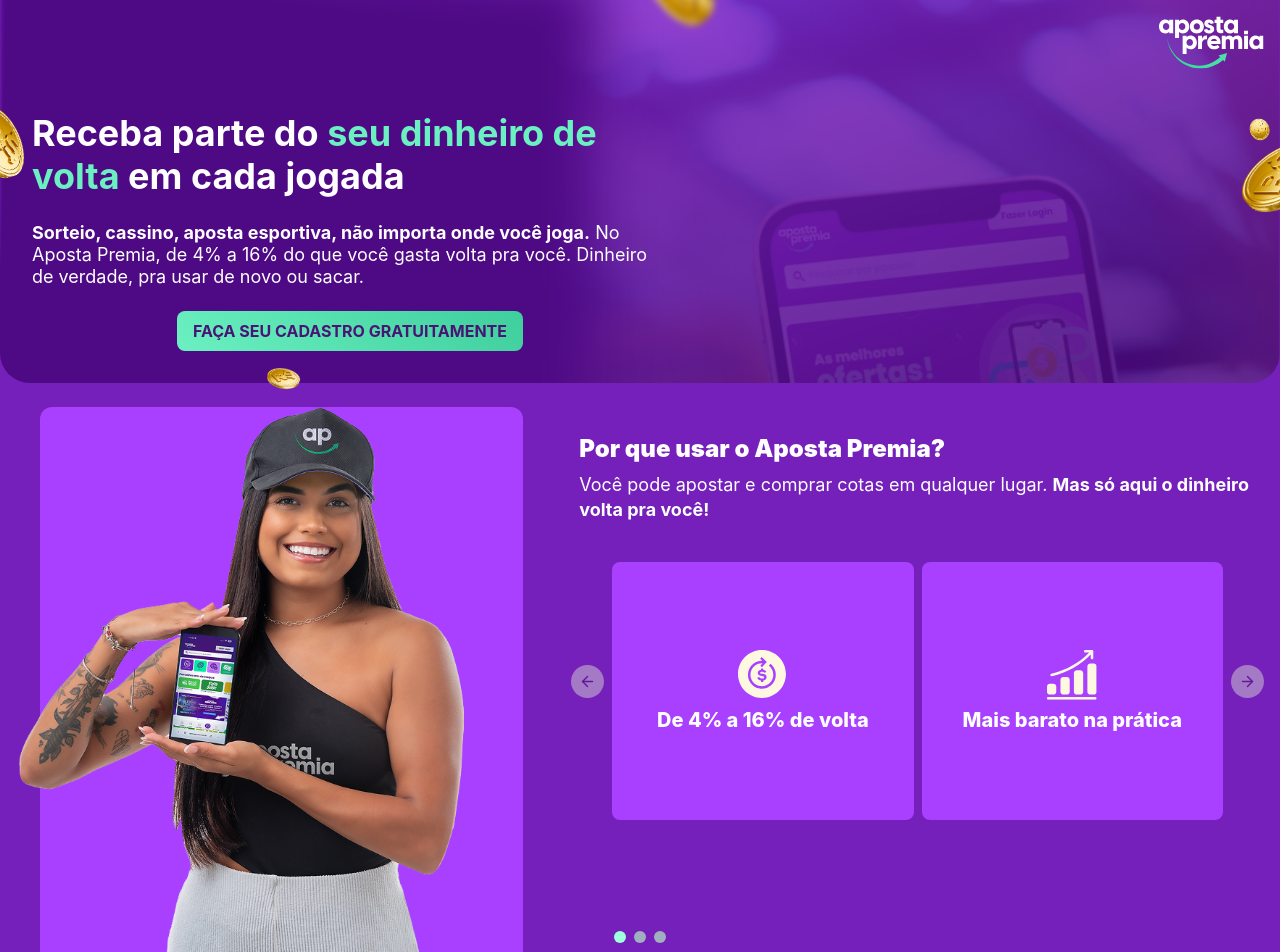
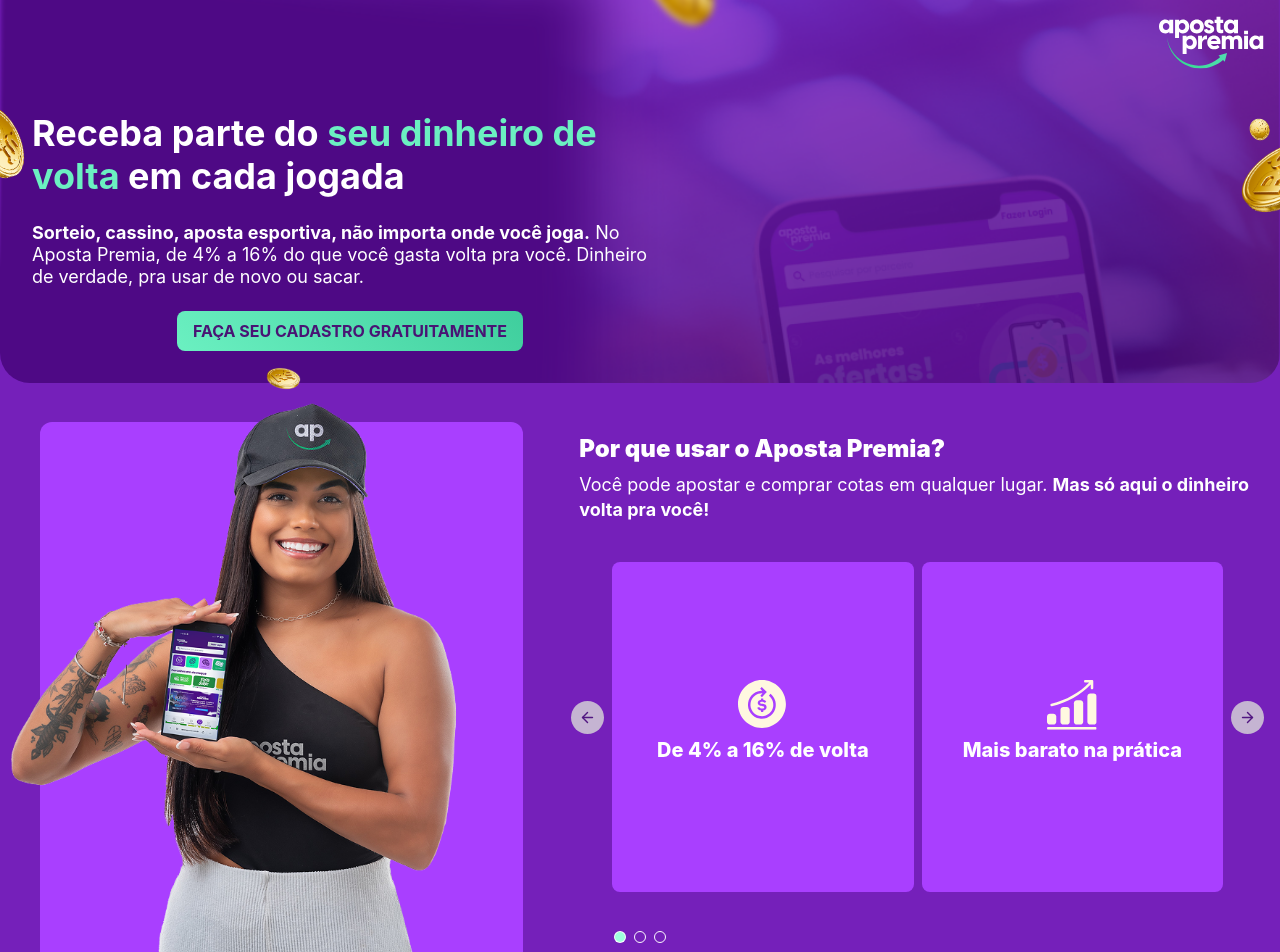
Before and after one commit to Marcio1505/aposta-premia-landing-page-e2, a React (Vite) app: page / in a window 1280 px wide. Shown: the top 952 px of the page. Built offline with nearby package versions, Linux system fonts and the light colour scheme.

Commit message:
refactor: ajustar tamanhos e estilos nos componentes Security, WhySayAboutUs e WhyUse

```diff
--- a/src/components/HowWork.tsx
+++ b/src/components/HowWork.tsx
@@ -189,7 +189,7 @@
       initial="hidden"
       animate={isVisible ? "visible" : "hidden"}
       variants={cardVariants}
-      minW={{ base: "300px", md1: "400px" }}
+      minW={{ base: "250px", md1: "330px" }}
       h={{ base: "400px", md1: "500px" }}
       bg={"#A93FFF"}
       color={"white"}
--- a/src/components/Security.tsx
+++ b/src/components/Security.tsx
@@ -36,7 +36,7 @@
 const Security: React.FC = () => {
   return (
     <Box id="seguro" mx={"auto"} bg={"primary"} w={"100%"} color="white">
-      <VStack maxW={1800} mx="auto" align={"strech"}>
+      <VStack maxW={1400} mx="auto" align={"strech"}>
         <Box p={6}>
           <Heading fontSize={{ base: "2xl", lg: "3xl" }} fontWeight={"900"}>
             É seguro?
--- a/src/components/WhySayAboutUs.tsx
+++ b/src/components/WhySayAboutUs.tsx
@@ -9,7 +9,7 @@
 const WhySayAboutUs: React.FC = () => {
   return (
     <VStack bgImage={bgImage} bg={"#F4F4F4"} p={6}>
-      <VStack align={"stretch"} maxW={1400} w={"100%"} mx="auto" spacing={4}>
+      <VStack align={"stretch"} maxW={1380} w={"100%"} mx="auto" spacing={4}>
         <Heading
           fontSize={{ base: "2xl", lg: "3xl" }}
           textAlign={{ base: "center", lg: "start" }}
--- a/src/components/WhyUse.tsx
+++ b/src/components/WhyUse.tsx
@@ -101,20 +101,20 @@
           >
             <Box
               w={"100%"}
-              h={"100%"}
+              h={"97%"}
+              maxH={"580px"}
+              mt={"4%"}
               borderRadius={12}
-              mb={-5}
+              position={"absolute"}
               bg={"#A93FFF"}
-              mt={1}
-            >
+            />
             <Image
               display={{ base: "none", md1: "block" }}
               position={"relative"}
               h={"100%"}
-                ml={-6}
+              ml={-8}
               src={aryanePremia}
             />
-            </Box>
           </Box>
           <VStack
             w={{ base: "100%", md1: "60%" }}
@@ -139,18 +139,13 @@
               </Text>{" "}
             </Box>
             <HStack px={4} justifyContent="start" color="white" spacing={2}>
-              <HStack
-                spacing={2}
-                w={"full"}
-                h={{ base: "180px", xl: 290, "2xl": 350 }}
-                py={4}
-              >
+              <HStack spacing={2} w={"full"} py={4}>
                 <Box
                   as="button"
-                  bg="#d4d4d4"
+                  bg="#D9D9D9"
                   color="primary"
                   borderRadius="full"
-                  opacity={0.5}
+                  opacity={0.8}
                   mt={-5}
                   zIndex={1}
                   p={2}
@@ -166,23 +161,42 @@
                   <LuArrowLeft size={17} />
                 </Box>
                 {visibleCards.map((item) => (
+                  <Box
+                    key={item.id}
+                    flex={1}
+                    minW={0}
+                    h={{ base: "180px", md1: 170, lg: 230, xl: 330 }}
+                    animation="slideIn 0.5s ease-in-out"
+                    sx={{
+                      "@keyframes slideIn": {
+                        from: {
+                          opacity: 0,
+                          transform: "translateX(20px)",
+                        },
+                        to: {
+                          opacity: 1,
+                          transform: "translateX(0)",
+                        },
+                      },
+                    }}
+                  >
                     <FlipCard
-                    key={item.id}
                       title={item.title}
                       description={item.description}
                       icon={item.icon}
                       bgColor={item.bgColor}
                       color={item.color}
                     />
+                  </Box>
                 ))}{" "}
                 <Box
                   as="button"
-                  bg="#d4d4d4"
+                  bg="#D9D9D9"
                   color="primary"
                   borderRadius="full"
                   p={2}
                   mt={-5}
-                  opacity={0.5}
+                  opacity={0.8}
                   zIndex={1}
                   onClick={() =>
                     setCurrentIndex((prev) =>
@@ -210,8 +224,8 @@
                 w={3}
                 h={3}
                 borderRadius="full"
-                bg={currentIndex / 2 === idx ? "#9FFFDD" : "gray.400"}
-                border={"white"}
+                bg={currentIndex / 2 === idx ? "#9FFFDD" : "#ffffff0"}
+                border={"1px solid #fffffff6"}
                 transition="background 0.2s"
               />
             ),
@@ -281,6 +295,7 @@
           <Image
             src={icon}
             alt={title}
+            mt={-3}
             boxSize={{ base: "25px", lg: "50px" }}
             mb={2}
           />
```
Lines whose indentation alone changed are shown as unchanged.
